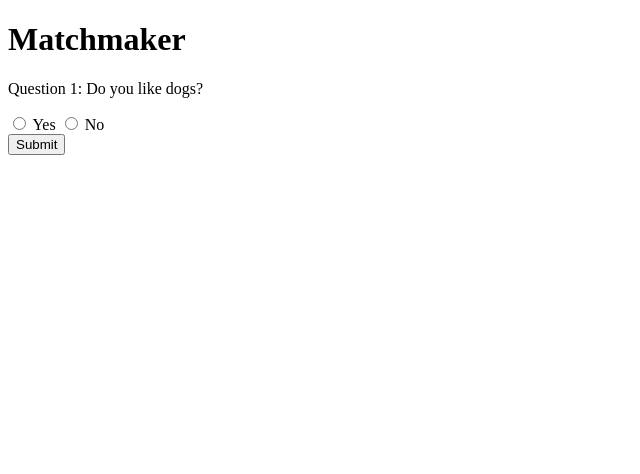
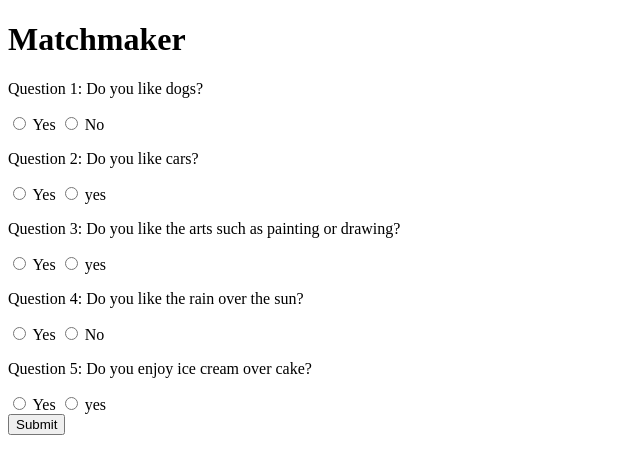
Before and after one commit to Amatullahs/Matchmakerr, a plain HTML site: page index.html in a window 1280 px wide. Shown: the whole page, without its empty margins (0-640 px from the left). Drawn offline with Linux system fonts and the light colour scheme.

Commit message:
Update index.html

```diff
--- a/index.html
+++ b/index.html
@@ -12,8 +12,22 @@
         <br>
         <!-- Repeat similar structure for other questions -->
         <!-- Include questions 2 through 5 here -->
-
-
+         <p>Question 2: Do you like cars?</p>
+        <input type="radio" name="q1" value="yes"> Yes
+        <input type="radio" name="q1" value="no"> yes
+        <br>
+       <p>Question 3: Do you like the arts such as painting or drawing?</p>
+        <input type="radio" name="q1" value="yes"> Yes
+        <input type="radio" name="q1" value="no"> yes
+        <br>
+ <p>Question 4: Do you like the rain over the sun?</p>
+        <input type="radio" name="q1" value="yes"> Yes
+        <input type="radio" name="q1" value="no"> No
+        <br>
+         <p>Question 5: Do you enjoy ice cream over cake?</p>
+        <input type="radio" name="q1" value="yes"> Yes
+        <input type="radio" name="q1" value="no"> yes
+        <br>
         <button type="submit">Submit</button>
     </form>
 
```
